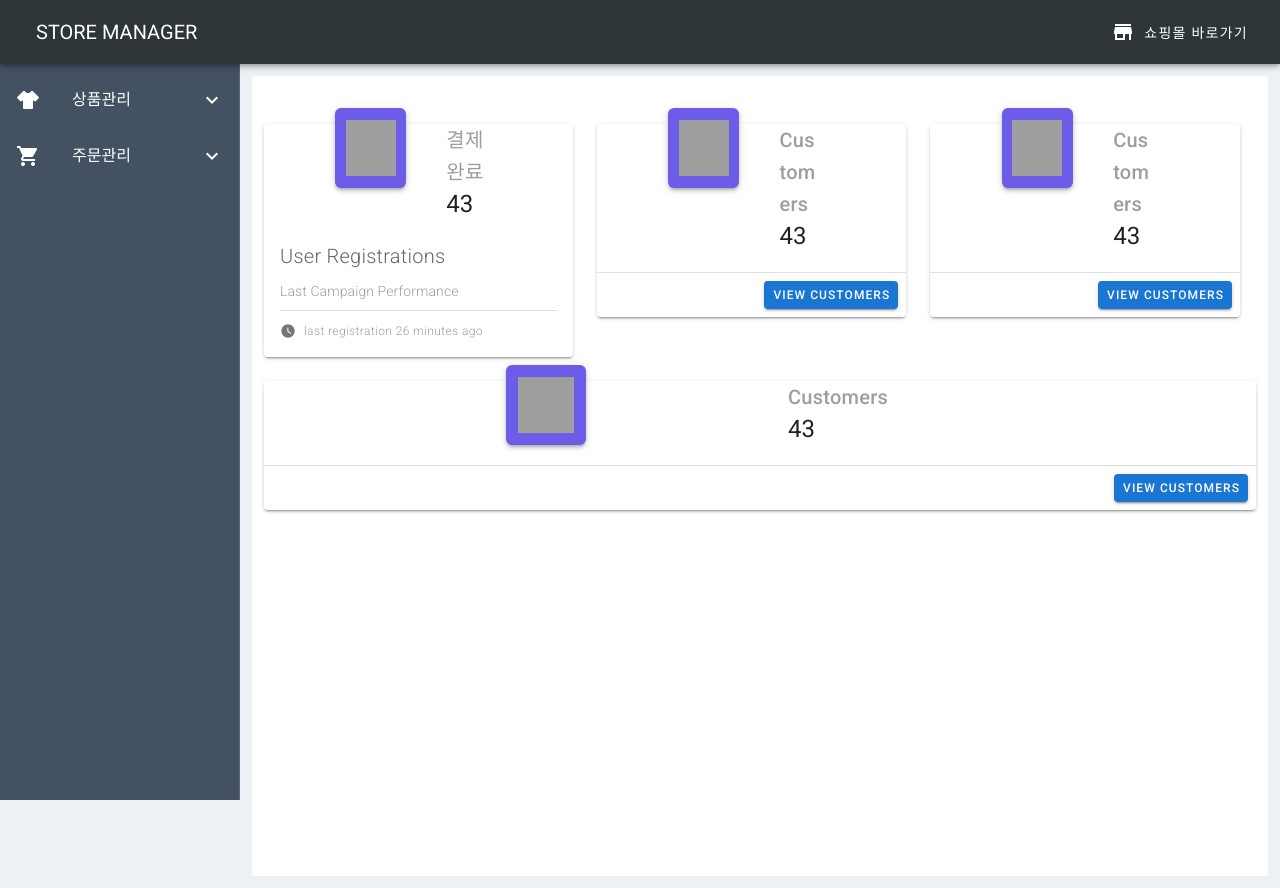
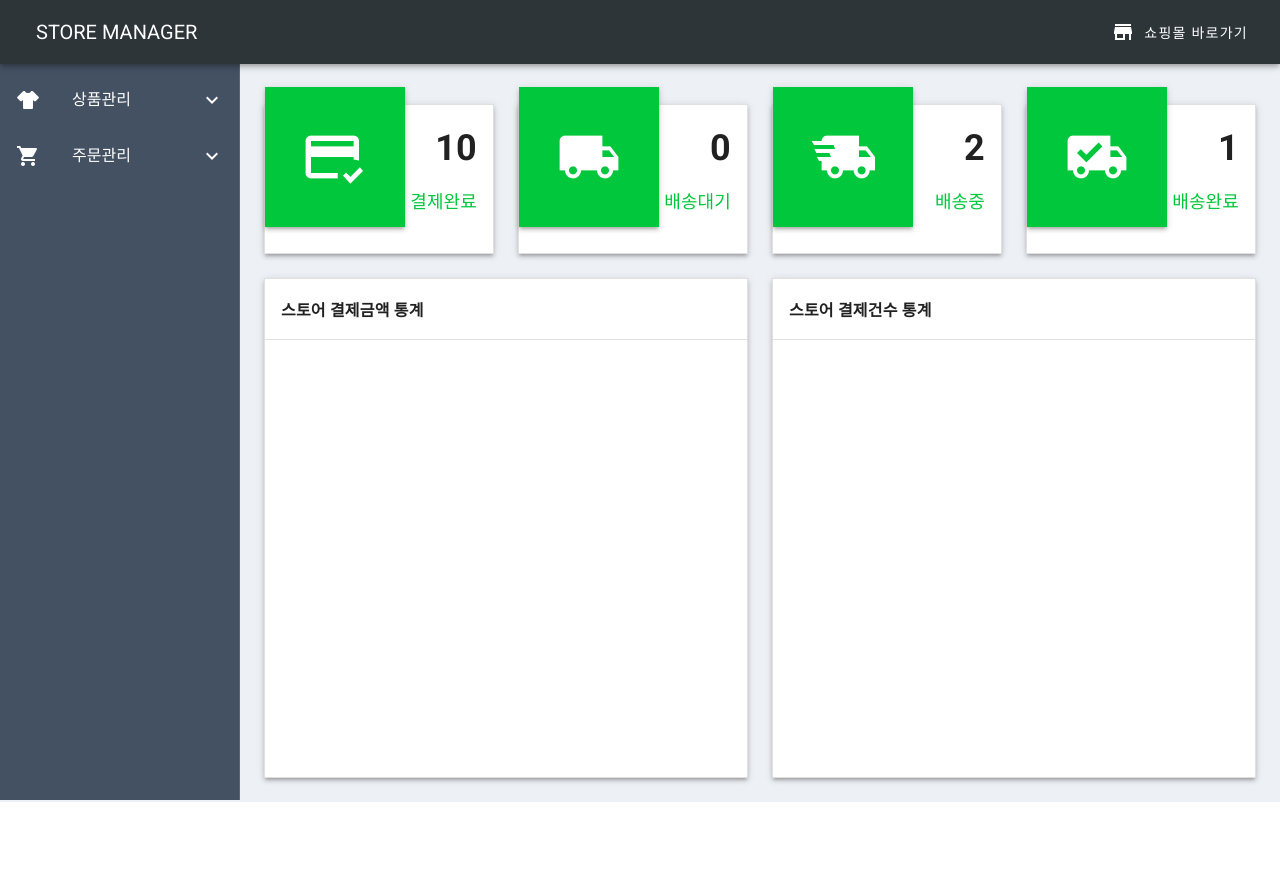
Before and after one commit to scenography22/store-manager, a Vue app: page /#/ in a window 1280 px wide. After the commit the page ends 802 px from the top, so only its background shows below. Built offline with nearby package versions, Linux system fonts and the light colour scheme; grey boxes are pictures that could not be loaded.

Commit message:
20210411

```diff
--- a/src/App.vue
+++ b/src/App.vue
@@ -96,7 +96,11 @@ export default {
       }
     },
     goHome() {
-      this.$router.push("/");
+      if (this.$route.path != "/") {
+        // 라우터에 경로 추가
+        this.$router.push("/");
+      }
+      //  this.$router.push("/");
     },
   },
 };
--- a/src/api/order.js
+++ b/src/api/order.js
@@ -1,5 +1,5 @@
 import axios from 'axios'
 export default {
   list: () => axios.get(`${process.env.VUE_APP_API_BASE}/purchase-orders`),
-  put: (id, orderStatus) => axios.put(`${process.env.VUE_APP_API_BASE}/purchase-order/${id}?orderStatus=${orderStatus}`)
+  put: (id, purchaseState) => axios.put(`${process.env.VUE_APP_API_BASE}/purchase-order/${id}?purchaseState=${purchaseState}`)
 }
--- a/src/components/OrderStatus.vue
+++ b/src/components/OrderStatus.vue
@@ -28,7 +28,7 @@
               </td>
               <td class="pb-0">
                 <v-select
-                  v-model="order.orderStatus"
+                  v-model="order.purchaseState"
                   :items="status"
                   outlined
                   dense
--- a/src/views/Home.vue
+++ b/src/views/Home.vue
@@ -1,168 +1,176 @@
 <template>
   <div>
-    <v-app>
-      <v-container grid-list-md class="outer-container">
-        <v-layout row wrap justify-left>
-          <v-flex mr-4 mb-5>
-            <v-card>
-              <v-layout row fluid justify-center class="card-image">
-                <v-flex xs3 align-center class="back-up">
-                  <v-img
-                    src="https://res.cloudinary.com/cschroeder/image/upload/v1542293711/Icons/users.png"
-                    height="80px"
-                    width="80px"
-                    class="elevation-3 d-1 d-image"
-                  ></v-img>
-                </v-flex>
-                <v-flex xs3 class="back-up" ml-4>
-                  <v-card-title primary-title align-right>
-                    <div>
-                      <span class="grey--text text-xs-right">결제완료</span>
-                      <div class="headline text-xs-right">43</div>
-                    </div>
-                  </v-card-title>
-                </v-flex>
-              </v-layout>
+    <!--반응형 grid layout 컨테이너-->
+    <v-container>
+      <v-row>
+        <v-col cols="12" md="3">
+          <v-card
+            outlined
+            tile
+            style="height: 150px; margin-top: 16px"
+            elevation="3"
+          >
+            <v-row align="center">
+              <v-col class="display-3" cols="6">
+                <v-sheet
+                  class="v-sheet--offset mx-auto text-center"
+                  style="margin-left: -50px"
+                  color="#"
+                  elevation="3"
+                  width="140"
+                >
+                  <v-avatar color="#00C73C" size="140" tile>
+                    <v-icon size="64" dark
+                      >mdi-credit-card-check-outline</v-icon
+                    >
+                  </v-avatar>
+                </v-sheet>
+              </v-col>
+              <v-col cols="6" class="text-right">
+                <v-card-text style="font-size: 36px; font-weight: bold"
+                  >10</v-card-text
+                >
+                <v-card-text style="font-size: 18px; color: #00c73c"
+                  >결제완료</v-card-text
+                >
+              </v-col>
+            </v-row>
+          </v-card>
+        </v-col>
 
-              <v-card-text class="pt-0">
-                <div class="title font-weight-light mb-2">
-                  User Registrations
-                </div>
-                <div class="subheading font-weight-light grey--text">
-                  Last Campaign Performance
-                </div>
-                <v-divider class="my-2"></v-divider>
-                <v-icon class="mr-2" small> mdi-clock </v-icon>
-                <span class="caption grey--text font-weight-light"
-                  >last registration 26 minutes ago</span
+        <v-col cols="12" md="3">
+          <v-card
+            outlined
+            tile
+            style="height: 150px; margin-top: 16px"
+            elevation="3"
+          >
+            <v-row align="center">
+              <v-col class="display-3" cols="6">
+                <v-sheet
+                  class="v-sheet--offset mx-auto text-center"
+                  style="margin-left: -50px"
+                  color="#"
+                  elevation="3"
+                  width="140"
                 >
-              </v-card-text>
-            </v-card>
-          </v-flex>
+                  <v-avatar color="#00C73C" size="140" tile>
+                    <v-icon size="64" dark>mdi-truck</v-icon>
+                  </v-avatar>
+                </v-sheet>
+              </v-col>
+              <v-col cols="6" class="text-right">
+                <v-card-text style="font-size: 36px; font-weight: bold"
+                  >0</v-card-text
+                >
+                <v-card-text style="font-size: 18px; color: #00c73c"
+                  >배송대기</v-card-text
+                >
+              </v-col>
+            </v-row>
+          </v-card>
+        </v-col>
 
-          <v-flex mr-4 mb-5>
-            <v-card>
-              <v-layout row fluid justify-center class="card-image">
-                <v-flex xs3 align-center class="back-up">
-                  <v-img
-                    src="https://res.cloudinary.com/cschroeder/image/upload/v1542293711/Icons/users.png"
-                    height="80px"
-                    width="80px"
-                    class="elevation-3 d-1 d-image"
-                  ></v-img>
-                </v-flex>
-                <v-flex xs3 class="back-up" ml-4>
-                  <v-card-title primary-title align-right>
-                    <div>
-                      <span class="grey--text text-xs-right">Customers</span>
-                      <div class="headline text-xs-right">43</div>
-                    </div>
-                  </v-card-title>
-                </v-flex>
-              </v-layout>
+        <v-col cols="12" md="3">
+          <v-card
+            outlined
+            tile
+            style="height: 150px; margin-top: 16px"
+            elevation="3"
+          >
+            <v-row align="center">
+              <v-col class="display-3" cols="6">
+                <v-sheet
+                  class="v-sheet--offset mx-auto text-center"
+                  style="margin-left: -50px"
+                  color="#"
+                  elevation="3"
+                  width="140"
+                >
+                  <v-avatar color="#00C73C" size="140" tile>
+                    <v-icon size="64" dark>mdi-truck-fast</v-icon>
+                  </v-avatar>
+                </v-sheet>
+              </v-col>
+              <v-col cols="6" class="text-right">
+                <v-card-text style="font-size: 36px; font-weight: bold"
+                  >2</v-card-text
+                >
+                <v-card-text style="font-size: 18px; color: #00c73c"
+                  >배송중</v-card-text
+                >
+              </v-col>
+            </v-row>
+          </v-card>
+        </v-col>
 
-              <v-divider light></v-divider>
-              <v-card-actions text-xs-center>
-                <v-spacer></v-spacer>
-                <v-btn flat small color="primary">View Customers</v-btn>
-              </v-card-actions>
-            </v-card>
-          </v-flex>
-
-          <v-flex mr-4 mb-5>
-            <v-card>
-              <v-layout row fluid justify-center class="card-image">
-                <v-flex xs3 align-center class="back-up">
-                  <v-img
-                    src="https://res.cloudinary.com/cschroeder/image/upload/v1542293711/Icons/users.png"
-                    height="80px"
-                    width="80px"
-                    class="elevation-3 d-1 d-image"
-                  ></v-img>
-                </v-flex>
-                <v-flex xs3 class="back-up" ml-4>
-                  <v-card-title primary-title align-right>
-                    <div>
-                      <span class="grey--text text-xs-right">Customers</span>
-                      <div class="headline text-xs-right">43</div>
-                    </div>
-                  </v-card-title>
-                </v-flex>
-              </v-layout>
-
-              <v-divider light></v-divider>
-              <v-card-actions text-xs-center>
-                <v-spacer></v-spacer>
-                <v-btn flat small color="primary">View Customers</v-btn>
-              </v-card-actions>
-            </v-card>
-          </v-flex>
-
-          <v-flex mb-5>
-            <v-card>
-              <v-layout row fluid justify-center class="card-image">
-                <v-flex xs3 align-center class="back-up">
-                  <v-img
-                    src="https://res.cloudinary.com/cschroeder/image/upload/v1542293711/Icons/users.png"
-                    height="80px"
-                    width="80px"
-                    class="elevation-3 d-1 d-image"
-                  ></v-img>
-                </v-flex>
-                <v-flex xs3 class="back-up" ml-4>
-                  <v-card-title primary-title align-right>
-                    <div>
-                      <span class="grey--text text-xs-right">Customers</span>
-                      <div class="headline text-xs-right">43</div>
-                    </div>
-                  </v-card-title>
-                </v-flex>
-              </v-layout>
-
-              <v-divider light></v-divider>
-              <v-card-actions text-xs-center>
-                <v-spacer></v-spacer>
-                <v-btn flat small color="primary">View Customers</v-btn>
-              </v-card-actions>
-            </v-card>
-          </v-flex>
-        </v-layout>
-      </v-container>
-    </v-app>
+        <v-col cols="12" md="3">
+          <v-card
+            outlined
+            tile
+            style="height: 150px; margin-top: 16px"
+            elevation="3"
+          >
+            <v-row align="center">
+              <v-col class="display-3" cols="6">
+                <v-sheet
+                  class="v-sheet--offset mx-auto text-center"
+                  style="margin-left: -50px"
+                  color="#"
+                  elevation="3"
+                  width="140"
+                >
+                  <v-avatar color="#00C73C" size="140" tile>
+                    <v-icon size="64" dark>mdi-truck-check</v-icon>
+                  </v-avatar>
+                </v-sheet>
+              </v-col>
+              <v-col cols="6" class="text-right">
+                <v-card-text style="font-size: 36px; font-weight: bold"
+                  >1</v-card-text
+                >
+                <v-card-text style="font-size: 18px; color: #00c73c"
+                  >배송완료</v-card-text
+                >
+              </v-col>
+            </v-row>
+          </v-card>
+        </v-col>
+      </v-row>
+      <v-row>
+        <v-col cols="12" md="6">
+          <v-card outlined height="500" tile elevation="3"
+            ><v-card-title
+              style="font-size: 16px; font-weight: bold; height: 60px"
+            >
+              스토어 결제금액 통계
+            </v-card-title>
+            <v-divider></v-divider>
+          </v-card>
+        </v-col>
+        <v-col cols="12" md="6">
+          <v-card outlined height="500" tile elevation="3"
+            ><v-card-title
+              style="font-size: 16px; font-weight: bold; height: 60px"
+            >
+              스토어 결제건수 통계
+            </v-card-title>
+            <v-divider></v-divider
+          ></v-card>
+        </v-col>
+      </v-row>
+    </v-container>
   </div>
 </template>
-<style>
-.back-up {
-  margin-top: -20px;
-}
-
-.outer-container {
-  margin-top: 40px;
-}
-
-.d-image .v-image__image--cover {
-  background-size: 70% 70%;
-}
-
-.d-1 {
-  background-color: #6c5ce7;
-  border-radius: 6px;
-}
-
-.order-status .ct-label {
-  fill: #fff;
-}
-
-div.flex.max-79 {
-  max-width: 79%;
+<style scoped>
+.v-sheet--offset {
+  top: -18px;
+  position: relative;
 }
 </style>
 
 <script>
 export default {
-  data: () => ({
-    labels: ["12am", "3am", "6am", "9am", "12pm", "3pm", "6pm", "9pm"],
-    value: [200, 675, 410, 390, 310, 460, 250, 240],
-  }),
+  data: () => ({}),
 };
 </script>
```
Also changed, not shown: src/views/OrderList.vue (+5 -2 lines), src/views/ProductList.vue (+37 -23 lines).
